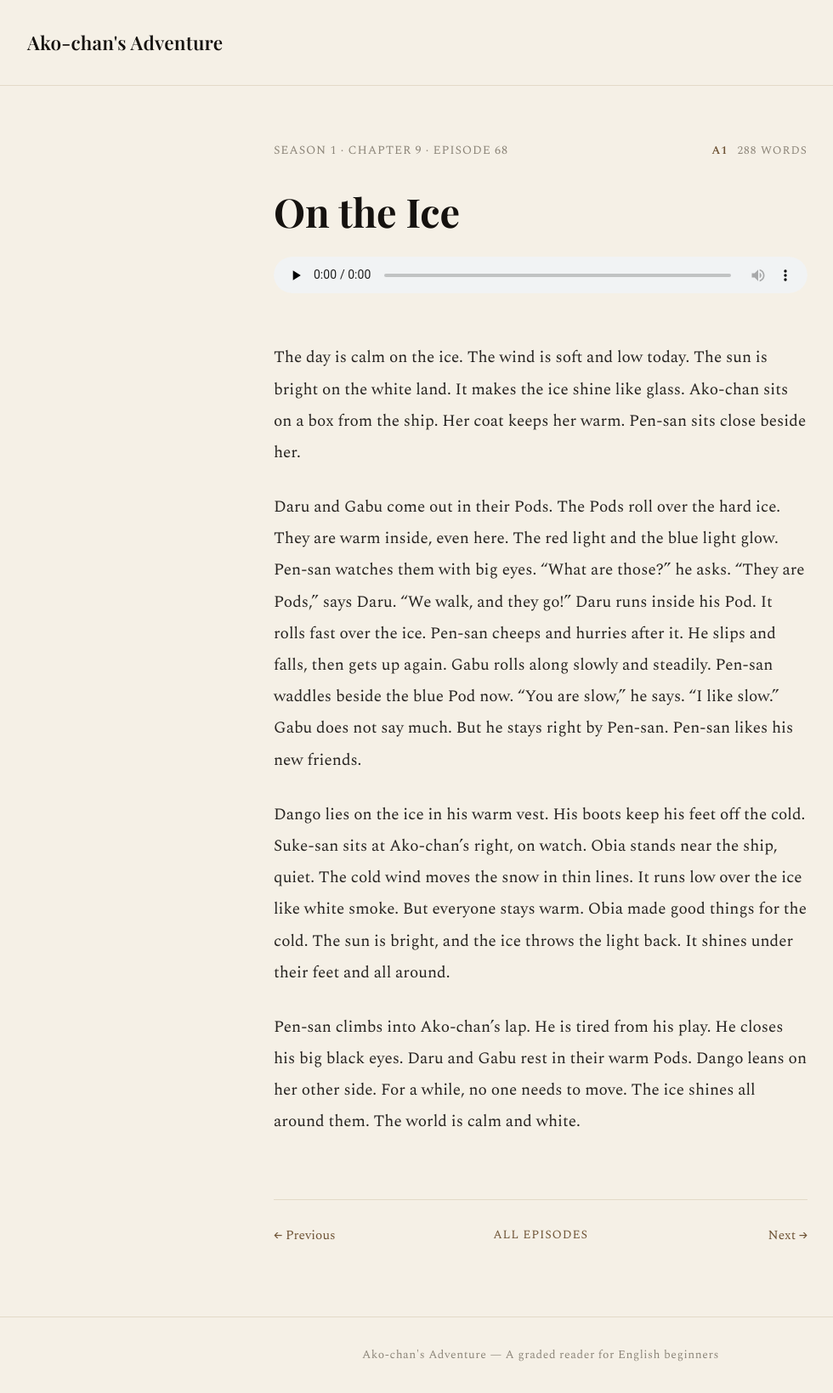
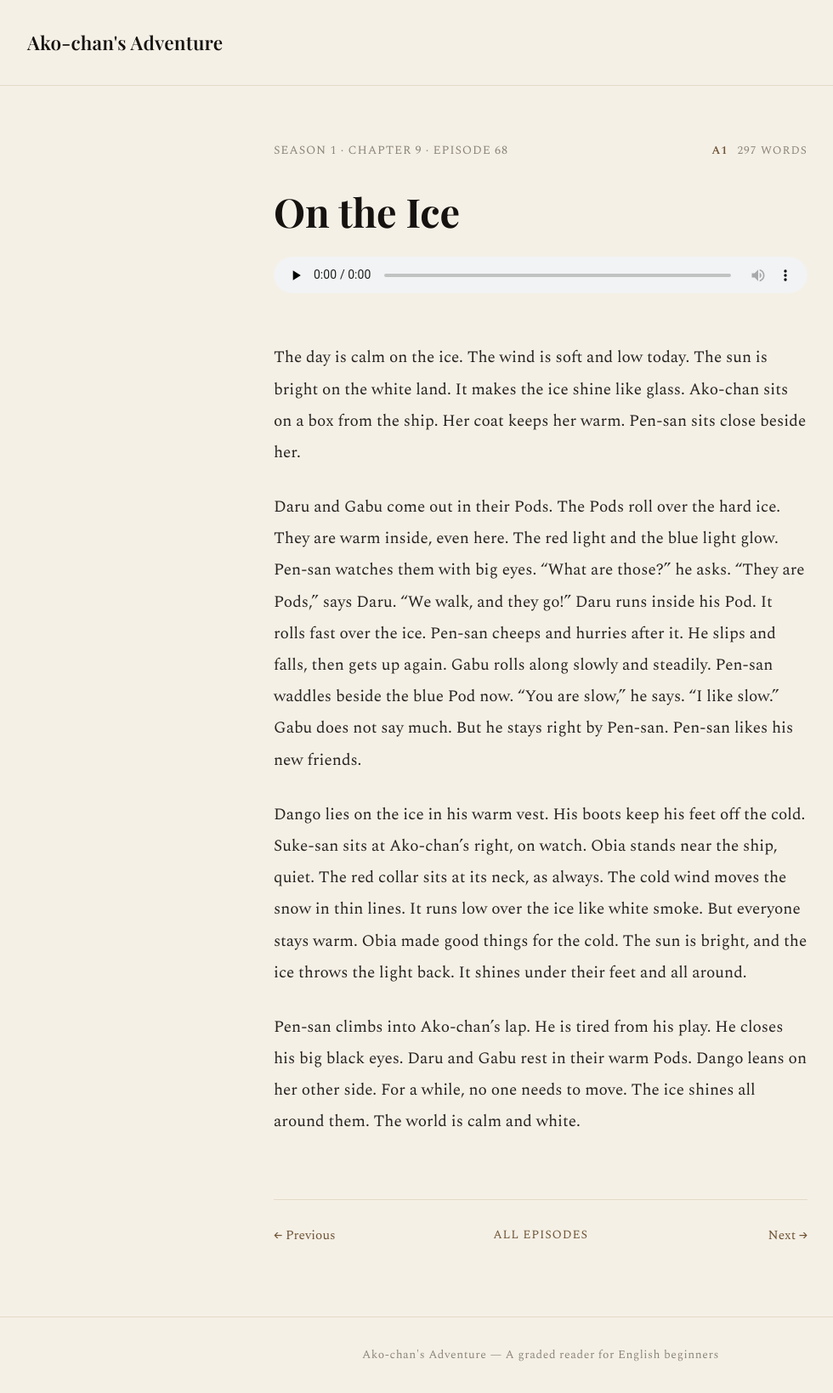
Before and after one commit to morisaki-yuichi/ako-chans-adventure, a Jekyll site: the page built from season1/chapter09/ep068.md, in a window 1280 px wide. Shown: the whole page at 85% size, without its empty margins (4-984 px from the left). Built offline with Jekyll 4.4.1, drawn with Linux system fonts in a browser that asks for light colours.

Commit message:
fix(s1): plant Obia's red collar before Ep76; clarify Ep75 storm referent
Two approved fixes (timeline.md interleaves both, so committed together).

Red collar (Ep1-75 never showed it, yet Ep76 removes it and Ep78 says
"they all know this red collar well"; the bible has Obia wearing it
from the start):
- Ep3 (first reveal): "It wears a red collar." (appearance only). 272->277
- Ep68 (calm day, 8 eps before hand-off): "...sits at its neck, as
  always." seeds familiarity. 288->297

Ep75: "Bigger than before." -> "Bigger than the one at sea." pins the
referent to the Ch8 sea storm (Ep56-59). 292->295

Sync timeline.md / continuity-ledger for both.

```diff
--- a/season1/chapter09/ep068.md
+++ b/season1/chapter09/ep068.md
@@ -6,7 +6,7 @@ chapter: 9
 episode: 68
 level: A1
 story_day: 69
-word_count: 288
+word_count: 297
 prev_ep: /season1/chapter09/ep067/
 next_ep: /season1/chapter09/ep069/
 permalink: /season1/chapter09/ep068/
@@ -16,6 +16,6 @@ The day is calm on the ice. The wind is soft and low today. The sun is bright on
 
 Daru and Gabu come out in their Pods. The Pods roll over the hard ice. They are warm inside, even here. The red light and the blue light glow. Pen-san watches them with big eyes. "What are those?" he asks. "They are Pods," says Daru. "We walk, and they go!" Daru runs inside his Pod. It rolls fast over the ice. Pen-san cheeps and hurries after it. He slips and falls, then gets up again. Gabu rolls along slowly and steadily. Pen-san waddles beside the blue Pod now. "You are slow," he says. "I like slow." Gabu does not say much. But he stays right by Pen-san. Pen-san likes his new friends.
 
-Dango lies on the ice in his warm vest. His boots keep his feet off the cold. Suke-san sits at Ako-chan's right, on watch. Obia stands near the ship, quiet. The cold wind moves the snow in thin lines. It runs low over the ice like white smoke. But everyone stays warm. Obia made good things for the cold. The sun is bright, and the ice throws the light back. It shines under their feet and all around.
+Dango lies on the ice in his warm vest. His boots keep his feet off the cold. Suke-san sits at Ako-chan's right, on watch. Obia stands near the ship, quiet. The red collar sits at its neck, as always. The cold wind moves the snow in thin lines. It runs low over the ice like white smoke. But everyone stays warm. Obia made good things for the cold. The sun is bright, and the ice throws the light back. It shines under their feet and all around.
 
 Pen-san climbs into Ako-chan's lap. He is tired from his play. He closes his big black eyes. Daru and Gabu rest in their warm Pods. Dango leans on her other side. For a while, no one needs to move. The ice shines all around them. The world is calm and white.
```
Also changed, not shown: planning/continuity-ledger.md (+1 -1 lines), planning/timeline.md (+3 -3 lines), season1/chapter01/ep003.md (+2 -2 lines), season1/chapter10/ep075.md (+2 -2 lines).
